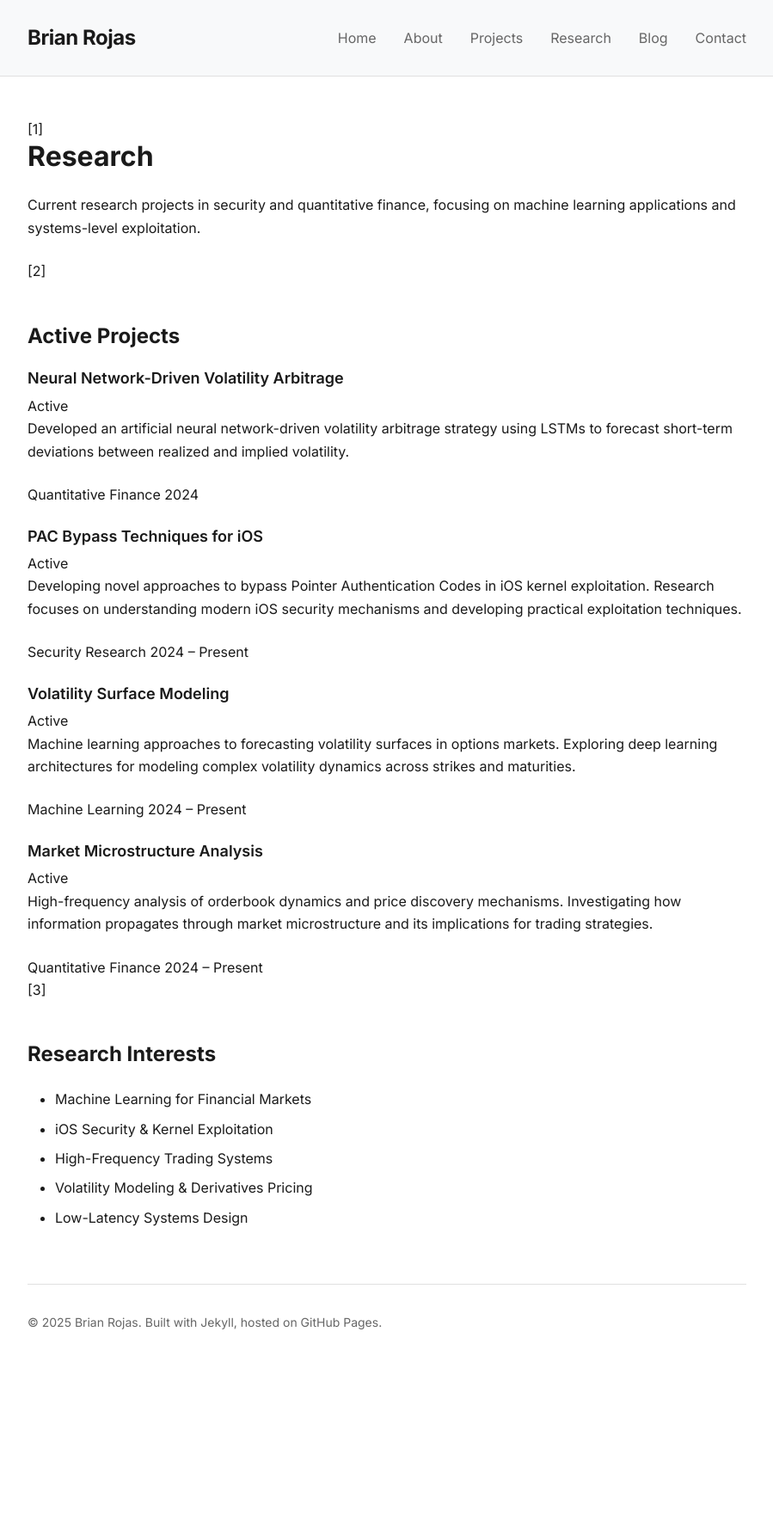
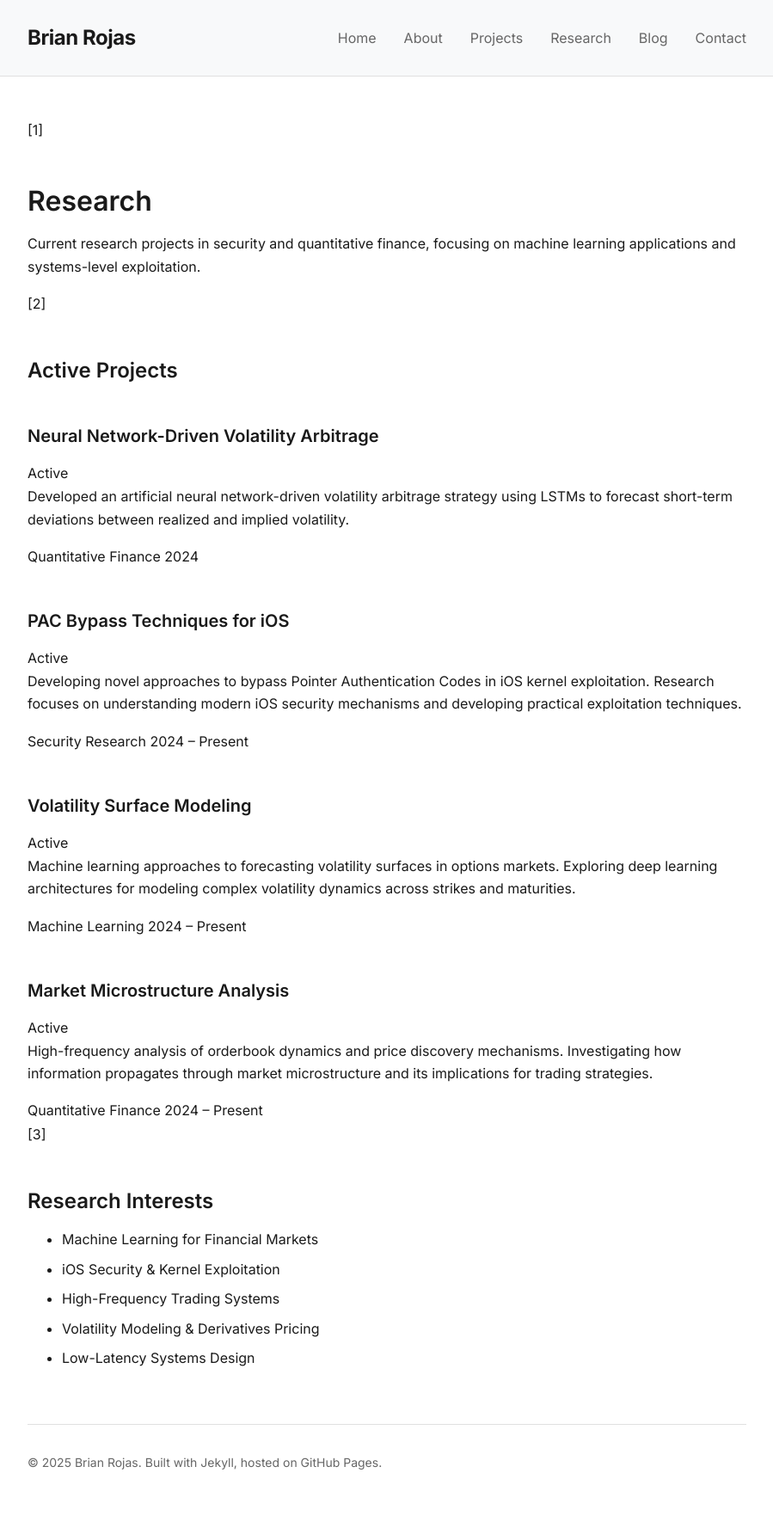
Before and after one commit to brianrojrc/brianrojrc.github.io, a Jekyll site: the page built from research.md, in a window 1280 px wide. Shown: the whole page at 86% size, without its empty margins (190-1089 px from the left). Built offline with Jekyll 4.4.1, drawn with Linux system fonts in a browser that asks for light colours; before the commit the page ends 1621 px from its top, so only the background shows below that.

Commit message:
Update style.scss

```diff
--- a/assets/css/style.scss
+++ b/assets/css/style.scss
@@ -294,3 +294,63 @@ footer {
         scroll-behavior: auto !important;
     }
 }
+
+// Markdown rendering enhancements
+.markdown-body {
+  line-height: 1.75;
+  font-size: 1rem;
+
+  h1, h2, h3, h4 {
+    margin-top: $spacing-2xl;
+    margin-bottom: $spacing-md;
+    font-weight: 600;
+    line-height: 1.3;
+  }
+
+  h1 {
+    font-size: 2rem;
+  }
+
+  h2 {
+    font-size: 1.5rem;
+  }
+
+  h3 {
+    font-size: 1.25rem;
+  }
+
+  p {
+    margin-bottom: $spacing-md;
+  }
+
+  ul, ol {
+    margin: $spacing-md 0 $spacing-md $spacing-lg;
+    padding-left: $spacing-md;
+    list-style: disc;
+
+    li {
+      margin-bottom: $spacing-sm;
+    }
+  }
+
+  strong {
+    font-weight: 600;
+    color: var(--text-primary);
+  }
+
+  a {
+    color: var(--link-color);
+    text-decoration: underline;
+
+    &:hover {
+      color: var(--link-hover);
+    }
+  }
+
+  .contact-email {
+    font-weight: 600;
+    color: var(--text-secondary);
+    margin-bottom: $spacing-lg;
+    display: inline-block;
+  }
+}
```
